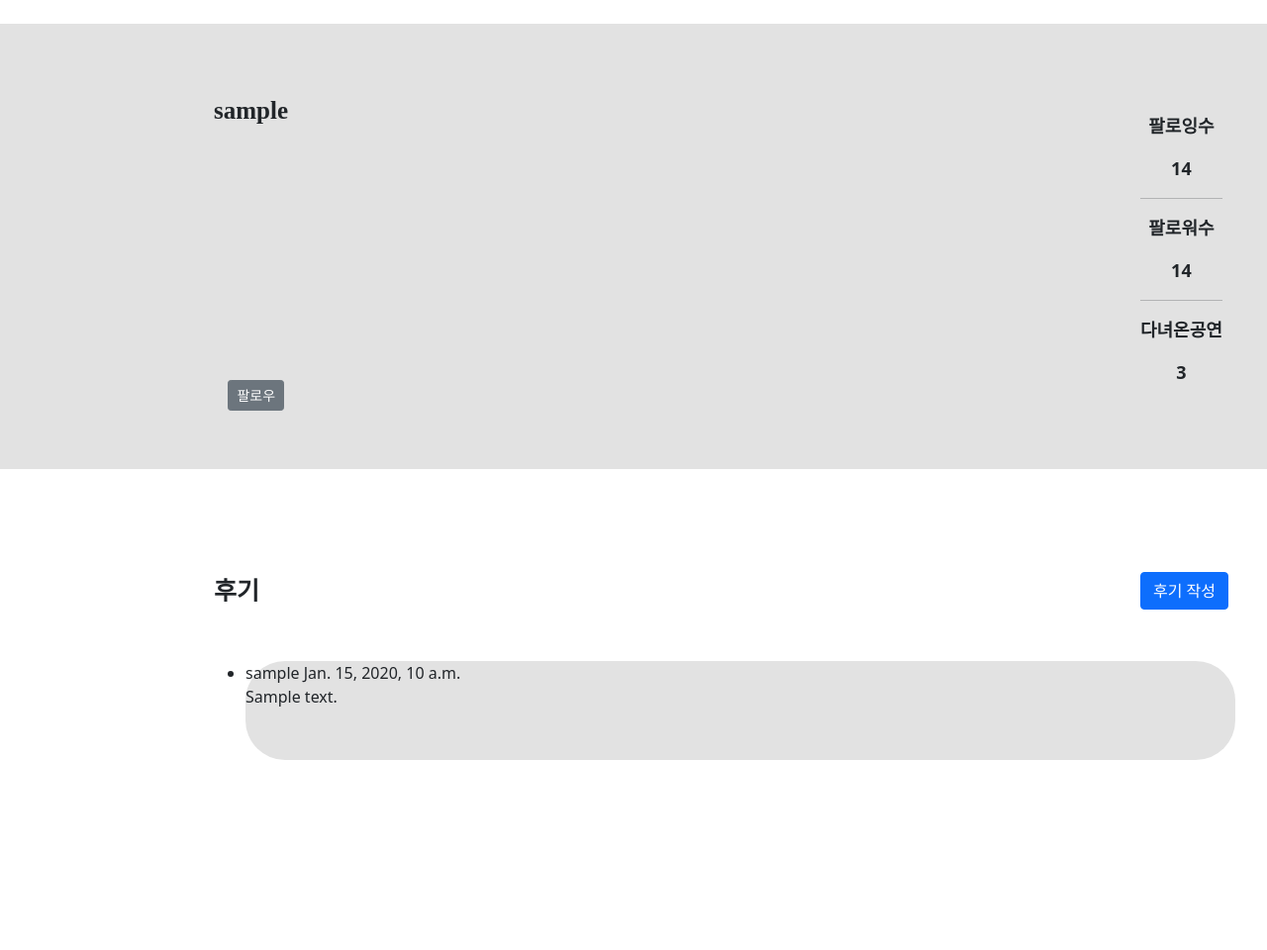
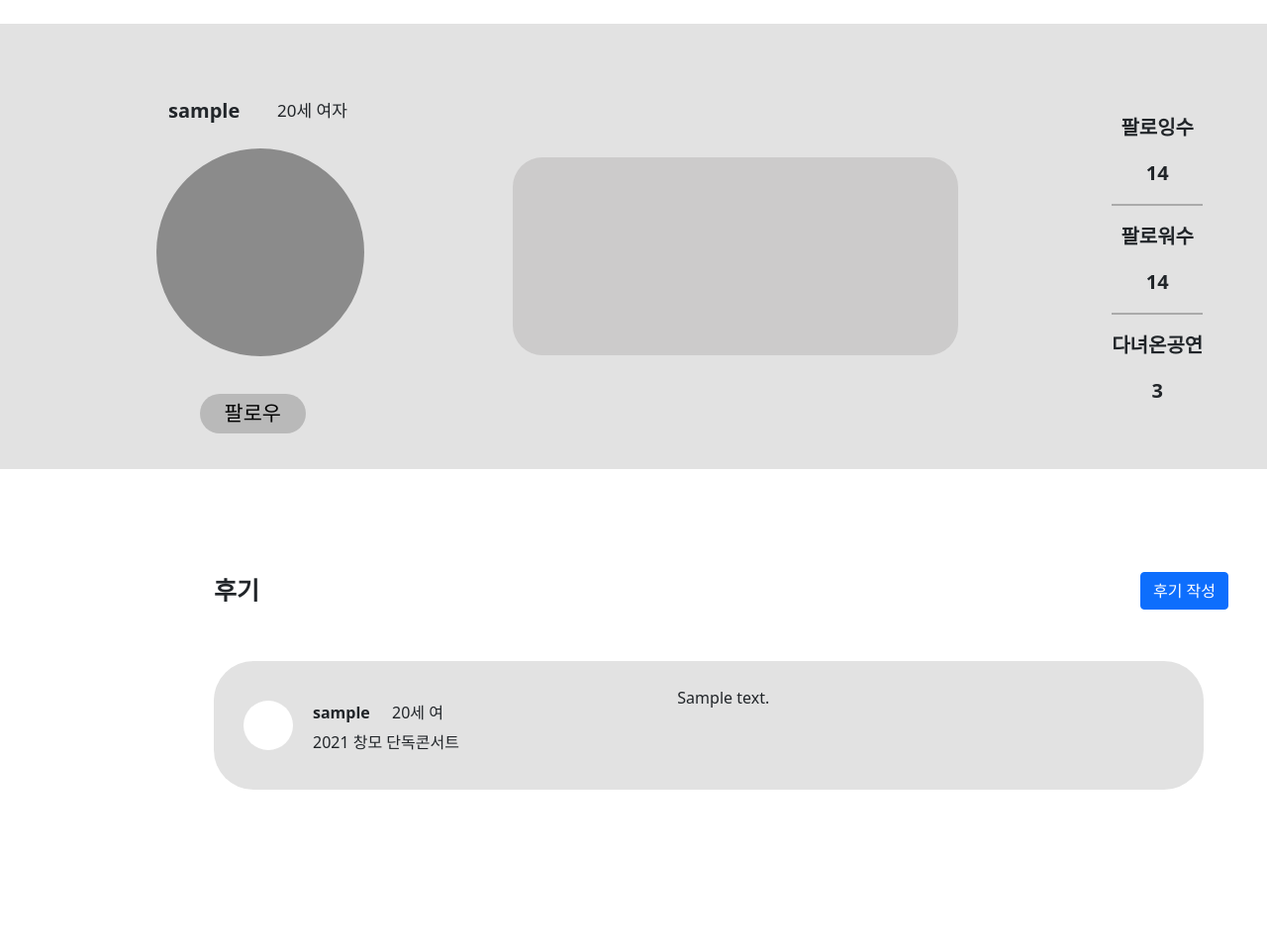
Before and after one commit to CBNULikelion9th/ConcertMeet, a Django app: page /lists/1/user/ in a window 1280 px wide; the page is wider, and only the part inside the window is pictured. Shown: the part 66-1026 px from the top of that part at 99% size. Run offline with Django 3.2, Linux system fonts and the light colour scheme; tables that the repository leaves empty hold one stand-in row (values such as "Sample post"); some libraries are stand-ins or nearby versions.

Commit message:
user페이지

```diff
--- a/ConcertMeet/meetapp/static/blog/post_user.css
+++ b/ConcertMeet/meetapp/static/blog/post_user.css
@@ -7,34 +7,103 @@
     background-color: #E2E2E2;
 }
 
-.post_title{
+.user_info{
     position: absolute;
-    width: 436px;
+    width: 100px;
     height: 95px;
-    left: 15%;
-    top: 70px;
-    font-family: Noto Sans KR;
-    font-style: normal;
-    font-weight: bold;
-    font-size: 25px;
     line-height: 36px;
-    text-align: left;
 }
-
-.follow {
+.user_name {
+    position: relative;
+    left: 150%;
+}
+.user_name > p {
     position: absolute;
     font-style: normal;
     font-weight: bold;
+    font-size: 20px;
+    margin-bottom: 0;
+    left: 20%;
+    top: 70px;
+}
+.user_etc {
+    position: relative;
+    left: 300%;
+    top: 70px;
+}
+.user_etc > p {
+    position: absolute;
+    font-size: 17px;
+    margin-bottom: 0;
+    left:-20%;
+}
+.self_photo {
+    background-color: rgb(139, 139, 139);
+    position: absolute;
+    border-radius: 50%;
+    width:210px;
+    height: 210px;
+    left:11%;
+    top:28%;
+}
+.self_content {
+    background-color: rgb(204, 203, 203);
+    width: 450px;
+    height: 200px;
+    position: absolute;
+    border-radius: 30px;
+    left:36%;
+    top:30%;
+}
+.follow {
+    position: absolute;
+    font-weight:bolder;
     text-align: center;
-    font-size: 18px;
-    left:80%;
+    font-size: 20px;
+    left:78%;
     top:20%;
 }
-.follow_button {
+.follow > hr {
+    height: 2px;
+     background-color: rgb(0, 0, 0);
+}
+
+button {
+    background:rgb(185, 185, 185);
+    border:none;
     position:absolute;
-    left:16%;
-    top:80%
+    height:40px;
+    font-size:1.3em;
+    font-weight: normal;
+    padding:0 1.2em;
+    cursor:pointer;
+    transition:800ms ease all;
+    outline:none;
+    border-radius: 30px;
+    top:83%;
+    left:14%;
 }
+  button:hover{
+    background:#fff;
+    color:#a5a5a5;
+  }
+  button:before,button:after{
+    content:'';
+    position:absolute;
+    top:0;
+    right:0;
+    height:2px;
+    width:0;
+    background:#b9b9b9;
+    transition:400ms ease all;
+  }
+  button:after{
+    right:inherit;
+    top:inherit;
+    left:0;
+    bottom:0;
+  }
+
 
 #review {
     position: absolute;
@@ -42,16 +111,17 @@
     width: 1440px;
     height: 450px;
 }
-.review_comment {
+.review_title {
     position: absolute;
     left: 15%;
     top: 15%;
 }
 
-.review_comment > p {
+.review_title > p {
     font-weight: bold;
     font-size: 25px;
 }
+
 .comment{
     position: absolute;
     left: 15%;
@@ -59,11 +129,54 @@
 }
 .comment >ul> li {
     width: 1000px;
-    height: 100px;
+    height: 130px;
     background-color: #E2E2E2 ;
     border-radius: 40px;
 }
-.write_review {
+.comment_user_photo {
+    background-color: rgb(255, 255, 255);
+    border-radius: 50%;
+    width: 50px;
+    height:50px;
+    position: relative;
+    left : 3%;
+}
+
+ .comment_user_name >strong {
+    position: absolute;
+    left:10%;
+
+}
+
+.comment_user_etc {
+    position: absolute;
+    left:18%;
+
+}
+
+.comment_concert {
+    position: absolute;
+    left:10%;
+    padding-top: 30px;
+
+}
+
+/* .comment_date {
+    position: absolute;
+    left:9%;
+    top:58%;
+} */
+
+.message {
+    left: 46%;
+    bottom: 50%;
+    width: 450px;
+    height: 90px;
+    /* background-color: blue; */
+    position: relative;
+}
+
+.review_button {
     position : absolute;
     top: 15%;
     left : 80%;
--- a/ConcertMeet/meetapp/templates/meetapp/post_user.html
+++ b/ConcertMeet/meetapp/templates/meetapp/post_user.html
@@ -7,9 +7,26 @@
     </head>
     <body>
         <section id="main">
-            <div class="post_title">
-                <p>{{ post.user }}</p>
+            <div class="user_info">
+                <div class="user_name">
+                    <p>{{ post.user }}</p>
+                </div>
+                <div class="user_etc">
+                    <p>20세 여자</p>
+                </div>
             </div>
+
+            <!-- 프로필 사진 -->
+            <div class="self_photo">
+                <p></p>
+            </div>
+
+            <!-- 간단한 자기소개 -->
+            <div class="self_content">
+                <br>
+                <p></p>
+            </div>
+
             <div class="follow">
                 <p>팔로잉수</p>
                 <p>14</p>
@@ -20,45 +37,68 @@
                 <p>다녀온공연</p>
                 <p>3</p>
             </div>
+
             <div class="follow_button">
-                <button type="button" class="btn btn-secondary btn-sm">팔로우</button>
+                <button>팔로우</button>
             </div>
+
         </section>
         <section id="review">
-            <div class="review_comment">
+            <div class="review_title">
                 <p>후기</p>
             </div>
             <div class="comment">
                 <ul>
                     {% for review in post.review_set.all %}
                         <li>
-                            {{ review.user }}
-                            {{ review.created_at }} <br>
+                            <br>
+                            <div class="comment_user_info">
+                                <div class="comment_user_name">
+                                    <strong>{{ post.user }}</strong>
+                                </div>
+
+
+                                <div class="comment_user_etc">
+                                    <p>20세 여</p>
+                                </div>
+                                <div class="comment_concert">
+                                    <p>2021 창모 단독콘서트</p>
+                                </div>
+                                <!-- <div class="comment_date">
+                                    <p>{{ review.created_at }}</p>
+                                </div> -->
+                                <div class="comment_user_photo">
+                                    <p></p>
+                                </div>
+                            </div>
                             <div class="message">
-                                {{ review.message }}
-
+                                &nbsp;&nbsp;{{ review.message }}
                             </div>
 
-
-                            {% if review.user == request.user %}
+                            <!-- {% if review.user == request.user %}
                                 <a href="{{ review.get_edit_url }}">
                                     수정
                                 </a>
                                 <a href="{{ review.get_delete_url }}">
                                     삭제
                                 </a>
-                            {% endif %}
+                            {% endif %} -->
+
                         </li>
                         <br>
                     {% endfor %}
                 </ul>
-
+                <style>
+                    ul {
+                        list-style: none;
+                        padding-left: 0px;
+                    }
+                </style>
             </div>
-            <div class="write_review">
+            <div class="review_button">
                 <a href="{% url 'meetapp:review_new' post.id %}" class='btn btn-primary float-end'>후기 작성</a>
             </div>
         </section>
     </body>
-
 </html>
 {% endblock content %}
```
